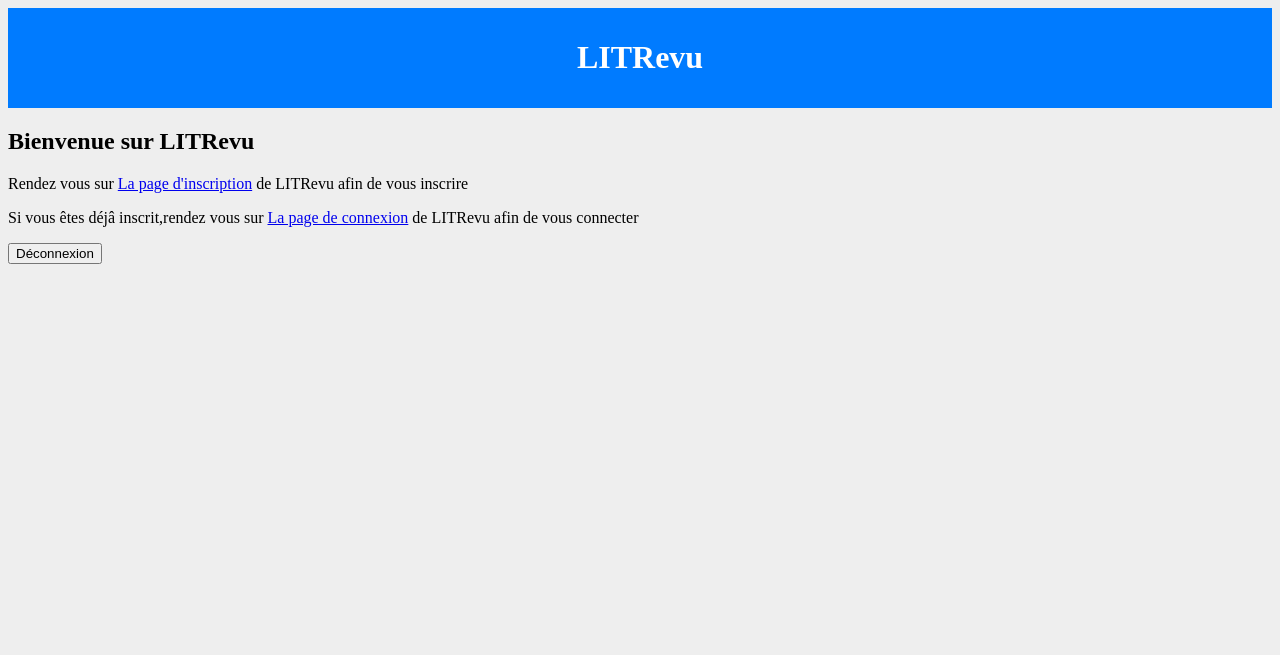
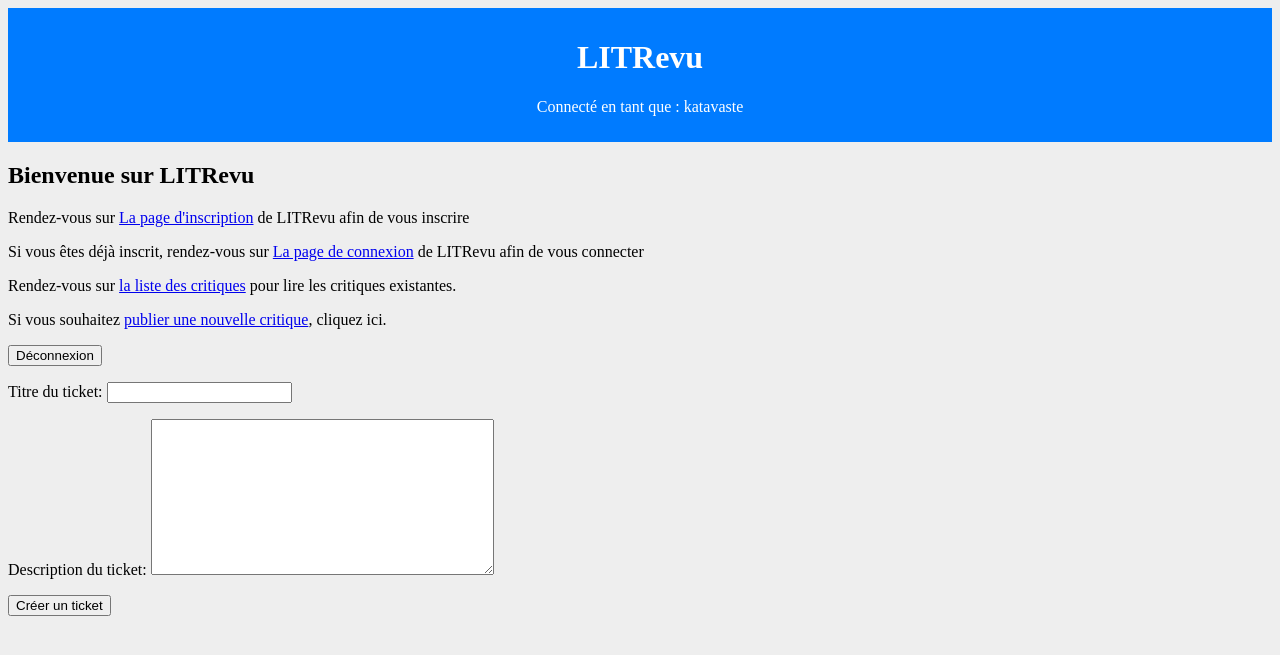
Before and after one commit to spaunder76/Projet_8, a Django app: page /LITRevu/ in a window 1280 px wide. Shown: the top 655 px of the page. Run offline with Django 4.2, Linux system fonts and the light colour scheme; a user stored in the database is signed in.

Commit message:
Add files via upload

```diff
--- /dev/null
+++ b/Projet_8/Projet_django/Projet/LITRevu/forms.py
@@ -0,0 +1,6 @@
+from django import forms
+
+class TicketForm(forms.Form):
+    title = forms.CharField(max_length=100, label='Titre du ticket')
+    description = forms.CharField(widget=forms.Textarea, label='Description du ticket')
+    # Vous pouvez ajouter d'autres champs nécessaires pour votre ticket
--- a/Projet_8/Projet_django/Projet/LITRevu/static/LITRevu/css/main.css
+++ b/Projet_8/Projet_django/Projet/LITRevu/static/LITRevu/css/main.css
@@ -27,3 +27,7 @@ body
     padding: 10px 20px;
     text-decoration: none;
 }
+
+.utilisateur-connecte {
+    color: white;
+}
--- a/Projet_8/Projet_django/Projet/LITRevu/templates/LITRevu/index.html
+++ b/Projet_8/Projet_django/Projet/LITRevu/templates/LITRevu/index.html
@@ -3,22 +3,37 @@
 <html>
 <head>
     <meta charset="utf-8">
-    <title>Connexion - LITRevu</title>
-    <link rel ="stylesheet" href="% static 'global.css' %">
+    <title>Accueil - LITRevu</title>
+    <link rel ="stylesheet" href="{% static 'global.css' %}">
     <link rel="stylesheet" href="{% static 'LITRevu/css/main.css' %}">
 </head>
 <body>
     <div class="bandeau">
         <h1>LITRevu</h1>
+        {% if user.is_authenticated %}
+            <!-- Si l'utilisateur est connecté, afficher son nom d'utilisateur -->
+            <p class="utilisateur-connecte">Connecté en tant que : {{ user.username }}</p>
+        {% endif %}
     </div>
     <h2>Bienvenue sur LITRevu</h2>
-    <p>Rendez vous sur <a href="{% url 'registration_page' %}"> La page d'inscription</a> de LITRevu afin de vous inscrire</p>
-    <p>Si vous êtes déjâ inscrit,rendez vous sur <a href="{% url 'login_page' %}">La page de connexion</a> de LITRevu afin de vous connecter </p>
+    <p>Rendez-vous sur <a href="{% url 'registration_page' %}">La page d'inscription</a> de LITRevu afin de vous inscrire</p>
+    <p>Si vous êtes déjà inscrit, rendez-vous sur <a href="{% url 'login_page' %}">La page de connexion</a> de LITRevu afin de vous connecter</p>
     {% if user.is_authenticated %}
-    <form action="{% url 'logout' %}" method="post">
+        <!-- Si l'utilisateur est connecté, afficher les liens vers la liste des critiques et la page de publication des critiques -->
+        <p>Rendez-vous sur <a href="{% url 'liste_critiques' %}">la liste des critiques</a> pour lire les critiques existantes.</p>
+        <p>Si vous souhaitez <a href="{% url 'publier_critique' %}">publier une nouvelle critique</a>, cliquez ici.</p>
+        <form action="{% url 'logout' %}" method="post">
+            {% csrf_token %}
+            <button type="submit">Déconnexion</button>
+        </form>
+    {% endif %}
+    {% if ticket_form %}
+    <form method="post">
         {% csrf_token %}
-        <button type="submit">Déconnexion</button>
+        {{ ticket_form.as_p }}
+        <button type="submit">Créer un ticket</button>
     </form>
     {% endif %}
+
 </body>
 </html>
--- a/Projet_8/Projet_django/Projet/LITRevu/templates/LITRevu/login.html
+++ b/Projet_8/Projet_django/Projet/LITRevu/templates/LITRevu/login.html
@@ -13,7 +13,7 @@
         <a href="{% url 'indexofLITRevu' %}" id="bouton-menu">Accueil</a>    </div>
     <div class="container">
         <h2>Connexion</h2>
-        <form action="{% url 'login_page' %}" method="post"{% csrf_token %}>
+        <form action="{% url 'login_view' %}" method="post"{% csrf_token %}>
             {% csrf_token %}
             <label for="username"> Nom d'utilisateur:</label><br>
             <input type="text" id="username" name="username"><br>
--- a/Projet_8/Projet_django/Projet/LITRevu/urls.py
+++ b/Projet_8/Projet_django/Projet/LITRevu/urls.py
@@ -1,9 +1,13 @@
 from django.urls import path
 from . import views
 
-urlpatterns =[
+urlpatterns = [
     path('', views.index, name='indexofLITRevu'),
-    path('login/', views.login_page, name='login_page'),
+    path('login/', views.login_page, name='login_page'),  # Garder celui-ci pour afficher la page de connexion
+    path('login_view/', views.login_view, name='login_view'),  # Changer le nom de celui-ci pour éviter le conflit
     path('registration/', views.registration, name='registration_page'),
     path('logout/', views.logout_view, name='logout'),
-    ]
+    path('create_ticket/', views.create_ticket, name='create_ticket'),  # Ajoutez ce chemin d'URL
+    path('liste_critiques/', views.liste_critiques, name='liste_critiques'),
+    path('publier_critique/', views.publier_critique, name='publier_critique'),
+]
--- a/Projet_8/Projet_django/Projet/LITRevu/views.py
+++ b/Projet_8/Projet_django/Projet/LITRevu/views.py
@@ -4,12 +4,25 @@ from django.template import loader
 from django.contrib.auth import authenticate, login
 from django.contrib.auth.models import User
 from django.contrib.auth import logout
+from .forms import TicketForm
+from django.contrib.auth.decorators import login_required
+from django.shortcuts import get_object_or_404
+from django.db import models
+from .models import Critique
+
+
+
 
 
 def index(request):
-    context = {"message":"Hello world! "}
-    template = loader.get_template("LITRevu/index.html")
-    return HttpResponse(template.render(context, request))
+    context = {"message": "Hello world!"}
+    if request.user.is_authenticated:
+        # Si l'utilisateur est authentifié, instanciez le formulaire de ticket
+        ticket_form = TicketForm()
+        context['ticket_form'] = ticket_form
+
+    return render(request, "LITRevu/index.html", context)
+
 
 def login_page(request):
     return render(request, 'LITRevu/login.html')
@@ -21,9 +34,12 @@ def login_view(request):
         user = authenticate(request, username=username, password=password)
         if user is not None:
             login(request, user)
+            # Rediriger l'utilisateur vers la page d'accueil après la connexion réussie
             return redirect('indexofLITRevu')
         else:
-            return redirect('indexofLITRevu')
+            # Gérer les erreurs de connexion
+            # Par exemple, afficher un message d'erreur dans le template
+            return render(request, 'LITRevu/login.html', {'erreur': 'Identifiants incorrects'})
     else:
         return render(request, 'LITRevu/login.html')
 
@@ -53,3 +69,31 @@ def registration(request):
 def logout_view(request):
     logout(request)
     return redirect('indexofLITRevu')
+
+def create_ticket(request):
+    if request.method == 'POST':
+        # Traitement de la soumission du formulaire de ticket
+        ...
+        return redirect('indexofLITRevu')  # Rediriger vers la page d'index après la création du ticket
+    else:
+        ticket_form = TicketForm()  # Instancier le formulaire de ticket
+        return render(request, 'LITRevu/create_ticket.html', {'ticket_form': ticket_form})
+
+# Modèle pour le suivi des utilisateurs
+class UserFollow(models.Model):
+    user = models.ForeignKey(User, related_name='following', on_delete=models.CASCADE)
+    followed_user = models.ForeignKey(User, related_name='followers', on_delete=models.CASCADE)
+
+def liste_critiques(request):
+    critiques = Critique.objects.all()
+    return render(request, 'LITRevu/liste_critiques.html', {'critiques': critiques})
+
+@login_required
+def publier_critique(request):
+    if request.method == 'POST':
+        # Traitement de la soumission du formulaire de publication de critique
+        # Assurez-vous de valider et de sauvegarder les données du formulaire correctement
+        ...
+        return redirect('indexofLITRevu')  # Rediriger vers la page d'index après la publication de la critique
+    else:
+        return render(request, 'LITRevu/publier_critique.html')
```
Also changed, not shown: Projet_8/Projet_django/Projet/LITRevu/models.py (+24 -1 lines), Projet_8/Projet_django/Projet/LITRevu/templates/LITRevu/liste_critiques.html (added, +25 -0 lines), Projet_8/Projet_django/Projet/LITRevu/templates/LITRevu/publier_critique.html (added, +24 -0 lines), Projet_8/Projet_django/Projet/LITRevu/migrations/0001_initial.py (added), Projet_8/Projet_django/Projet/db.sqlite3.
